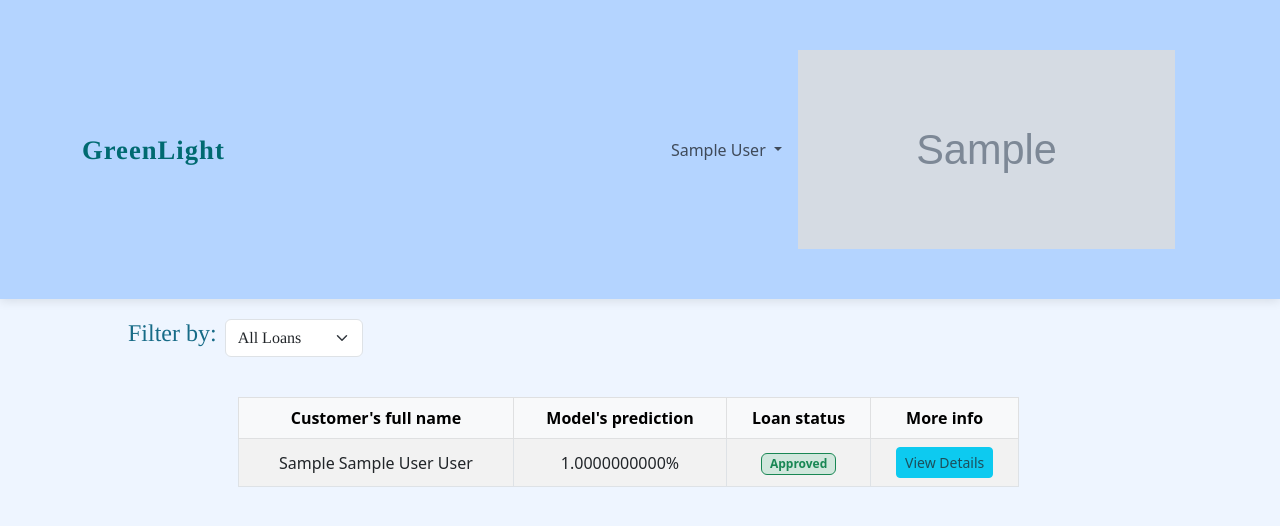
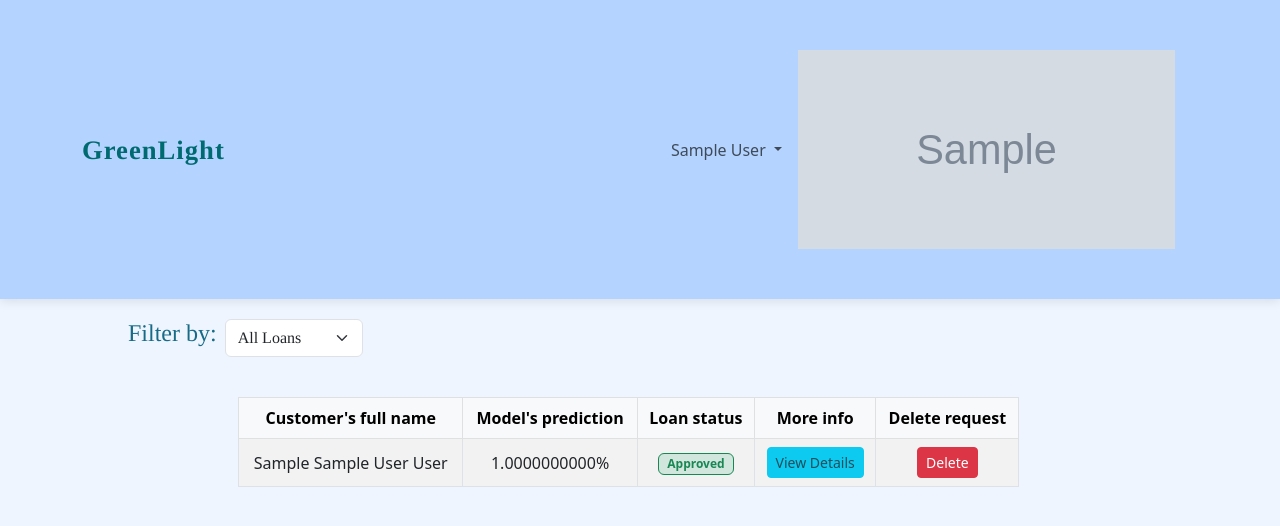
Before and after one commit to codingburgas/2425-11-b-pp-student-practices-assignment-NTIvanova21, a Flask app: page /loan_requests in a window 1280 px wide. Shown: the top 526 px of the page. Run offline with Flask 3, Linux system fonts and the light colour scheme; a user stored in the database is signed in; tables that the repository leaves empty hold one stand-in row (values such as "Sample post"); grey boxes marked "Sample" are stand-in pictures; parts of the project's set-up code (start-up, migrations or seed data) failed here and were passed over; some libraries are stand-ins or nearby versions; some web fonts are replaced.

Commit message:
Add a button to delete loan requests. Close #42

```diff
--- a/GreenLight/main/routes.py
+++ b/GreenLight/main/routes.py
@@ -134,3 +134,16 @@ def disapprove_loan_requests(loanId):
     db.session.commit()
 
     return redirect(url_for('main.loan_requests'))
+
+
+@main_bp.route('/delete_loan_requests/<int:loanId>', methods=['GET', 'POST'])
+@login_required
+def delete_loan_requests(loanId):
+    loan = Loan.query.get(loanId)
+
+    if loan:
+        UserLoan.query.filter_by(loanId=loanId).delete()
+        db.session.delete(loan)
+        db.session.commit()
+
+    return redirect(url_for('main.loan_requests'))
--- a/GreenLight/main/templates/bankLoanRequestPage.html
+++ b/GreenLight/main/templates/bankLoanRequestPage.html
@@ -26,6 +26,7 @@
                     <th>Model's prediction</th>
                     <th>Loan status</th>
                     <th>More info</th>
+                    <th>Delete request</th>
                 </tr>
             </thead>
             <tbody>
@@ -47,6 +48,11 @@
                             <button type="button" class="btn btn-sm btn-info text-muted" data-bs-toggle="modal" data-bs-target="#{{ modal_id }}">
                                 View Details
                             </button>
+                        </td>
+                        <td>
+                            <form method="POST" action="{{ url_for('main.delete_loan_requests', loanId=item.loan.loanId) }}" class="d-inline">
+                                <button type="submit" class="btn btn-sm btn-danger">Delete</button>
+                            </form>
                         </td>
                     </tr>
 
```
Also changed, not shown: GreenLight/AI_model/templates/disapprovedLoanPage.html (line endings or trailing spaces).
